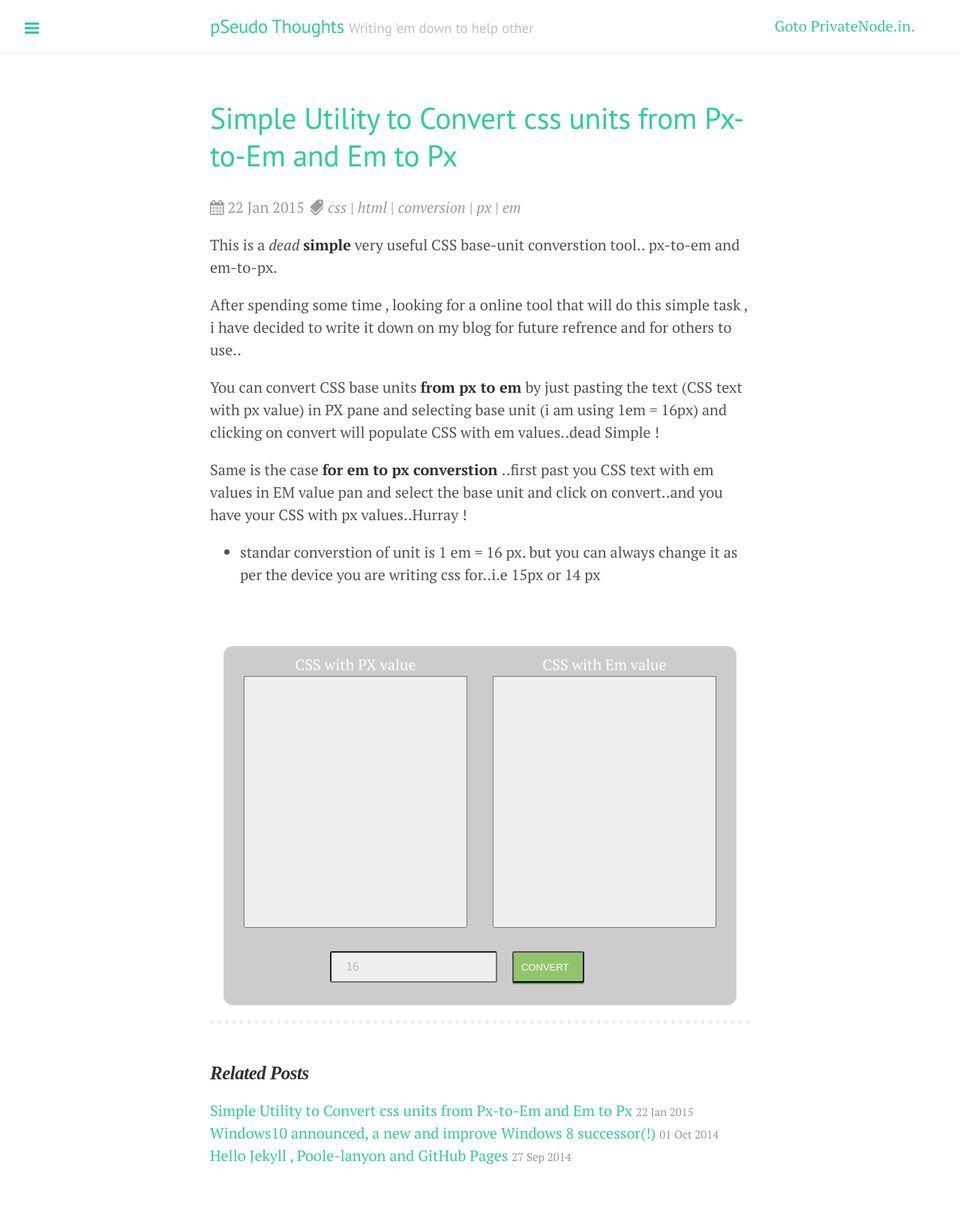
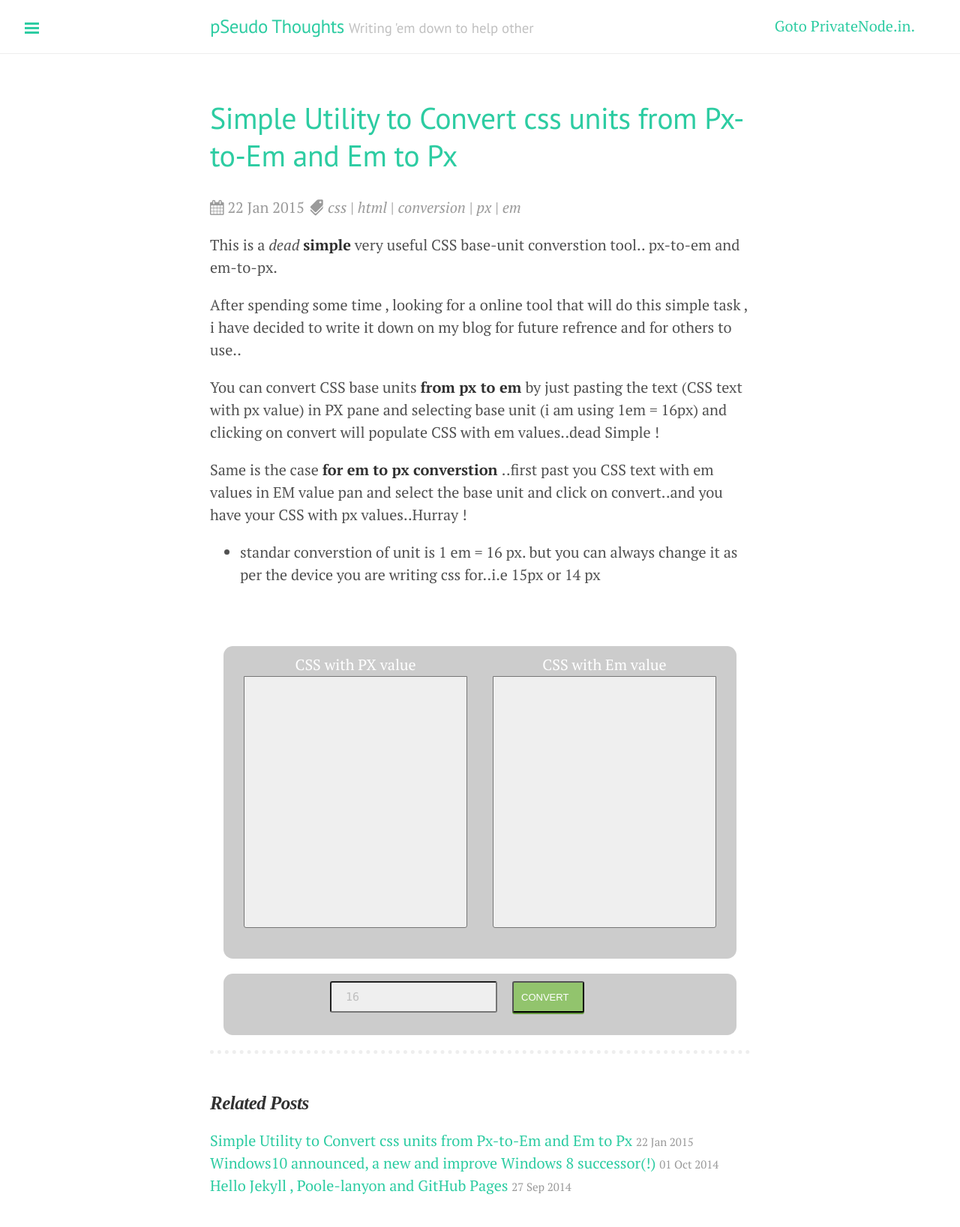
Before and after one commit to DharmeshPandav/dharmeshpandav.github.io, a Jekyll site: the page built from _posts/2015-01-22-Simple-css-unit-converstion-pxtoem-emtopx.md, in a window 1280 px wide. Shown: the whole page at 75% size. Built offline with Jekyll 4.4.1, drawn with Linux system fonts in a browser that asks for light colours; nearby versions of some CDN libraries; Markdown is read by kramdown in place of the engine named in the settings; before the commit the page ends 1597 px from its top, so only the background shows below that.

```diff
--- a/_layouts/pxtoem.html
+++ b/_layouts/pxtoem.html
@@ -32,6 +32,8 @@ comments:   true
         <div class="title"> CSS with Em value </div>
         <textarea id="em" class="em-area" tabindex="2" spellcheck="false"></textarea>
       </div>
+</div>
+<div class="pxtoemwrapper">
       <div class="segment2">
         <input type="text" id="parent-font-size" class="base-size" value="16" autocomplete="off"/>
         <button id="btn" class="code-button" onclick="doConvert();">Convert</button>
```
